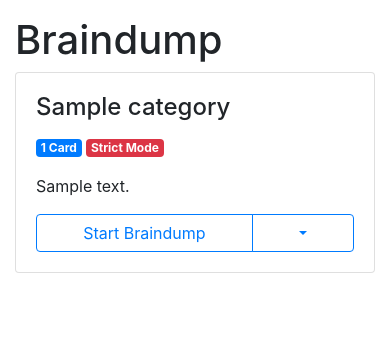
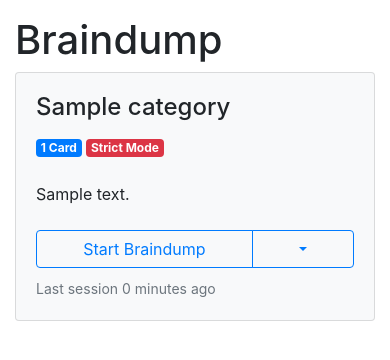
Before and after one commit to joeig/memodrop, a Django app: page /braindump/ in a window 390 px wide. Shown: the part 56-416 px from the top of the page. Run offline with Django 3.2, Linux system fonts and the light colour scheme; a user stored in the database is signed in; tables that the repository leaves empty hold one stand-in row (values such as "Sample post"); parts of the project's set-up code (start-up, migrations or seed data) failed here and were passed over; some libraries are stand-ins or nearby versions.

Commit message:
Fixed CSS for mobile devices

```diff
--- a/braindump/templates/braindump/braindump_index.html
+++ b/braindump/templates/braindump/braindump_index.html
@@ -8,7 +8,7 @@
     <h1 class="my-sm-2 my-lg-5">Braindump</h1>
     <div class="card-columns">
         {% for category in category_list %}
-            <div class="card">
+            <div class="card bg-light">
             <div class="card-body">
                 <h4 class="card-title">
                     {{ category.name }}
@@ -17,10 +17,10 @@
                     <span class="badge badge-primary">{{ category.cards.all|length }} Card{{ category.cards.all|length|pluralize }}</span>
                     <span class="badge {% if category.mode == 1 %}badge-danger{% else %}badge-warning{% endif %}">{{ category.get_mode_display }} Mode</span>
                 </p>
-                <div class="card-text">
+                <div class="card-text my-4">
                     {{ category.description|markdown }}
                 </div>
-                <div class="btn-group">
+                <div class="btn-group my-2">
                     {% if category.cards.all|length == 0 %}
                         <a href="{% url 'card-create' %}?category={{ category.pk }}" class="btn btn-outline-secondary"
                            title="Create the first card in this category">Create First Card</a>
@@ -43,6 +43,7 @@
                            title="Edit this category">Update Category</a>
                     </div>
                 </div>
+                <p class="card-text"><small class="text-muted">Last session {{ category.last_interaction|timesince }} ago</small></p>
             </div>
             </div>
         {% empty %}
--- a/categories/templates/categories/category_confirm_delete.html
+++ b/categories/templates/categories/category_confirm_delete.html
@@ -2,7 +2,7 @@
 {% load bootstrap4 %}
 {% block title %}Confirmation{% endblock %}
 {% block content %}
-    <h1 class="my-sm-2 my-lg-5">Confirmation</h1>
+    <h1 class="my-sm-2 my-lg-5">Delete Confirmation</h1>
     <form action="" method="post">
         {% csrf_token %}
         <p>Your last interaction with this category was {{ category.last_interaction|timesince }} ago.</p>
@@ -17,7 +17,7 @@
         {% endif %}
         <p>Are you sure you want to delete the category <a
                 href="{% url 'category-detail' category.pk %}"
-                title="{{ category }}"><strong>{{ category }}</strong></a>?</p>
+                title="{{ category }}"><strong>{{ category }}</strong></a>? This action cannot be undone.</p>
         {% buttons %}
             <input type="submit" class="btn btn-danger" value="Delete"/>
         {% endbuttons %}
```
Also changed, not shown: cards/templates/cards/card_confirm_delete.html (+5 -4 lines).
